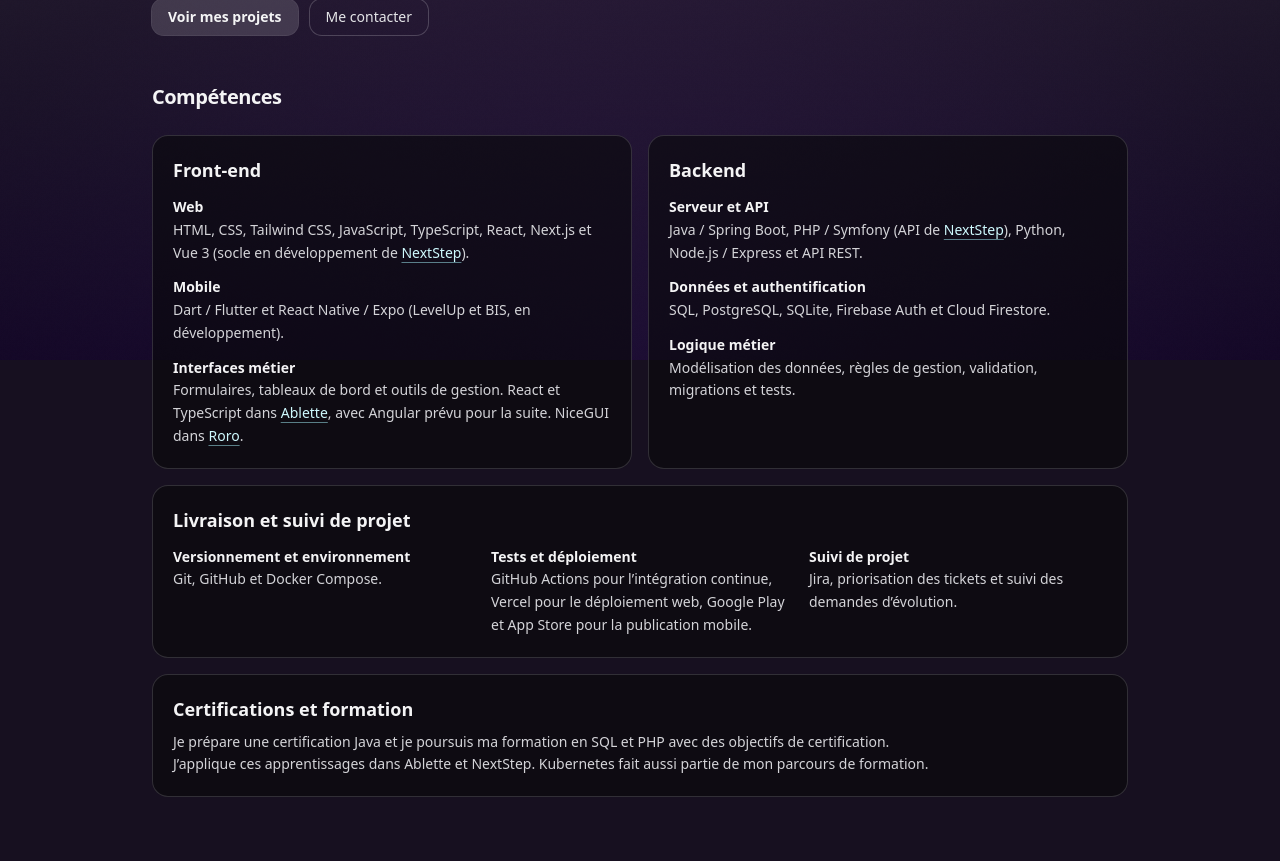
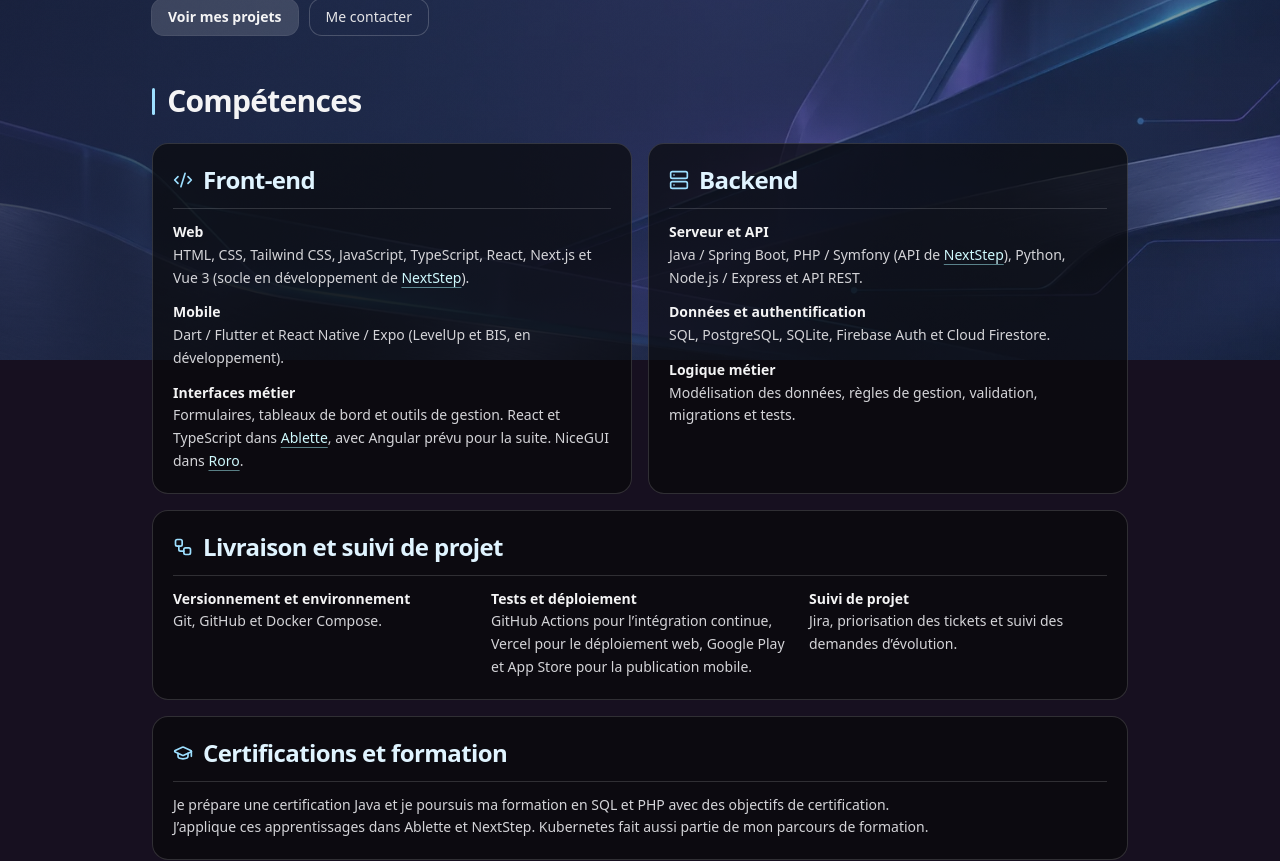
Before and after one commit to Laetitia-Bara/Portfolio, a Next.js app: page / in a window 1280 px wide. Shown: the part 440-1301 px from the top of the page. Built offline with nearby package versions, Linux system fonts and the light colour scheme.

Commit message:
Accentuer les titres et moderniser le fond Pro

```diff
--- a/src/app/globals.css
+++ b/src/app/globals.css
@@ -64,6 +64,14 @@ body::before {
     filter: blur(var(--wallpaper-blur));
 }
 
+body[data-theme="pro"]::before {
+    background:
+        linear-gradient(105deg, rgba(22, 30, 54, 0.78), rgba(28, 39, 67, 0.48) 55%, rgba(16, 30, 48, 0.24)),
+        linear-gradient(180deg, rgba(12, 19, 39, 0.08), rgba(13, 22, 41, 0.35)),
+        var(--wallpaper-url) center / cover no-repeat,
+        #243752;
+}
+
 /* Grain léger pour supprimer l'effet "bande" */
 body::after {
     content: "";
@@ -82,9 +90,11 @@ body[data-theme="pro"] {
     --accent-secondary: 0, 200, 255;
     --accent-tertiary: 180, 120, 255;
     --sparkle-opacity: 0.02;
-    --wallpaper-url: none;
+    --wallpaper-url: url("/wallpapers/pro-circuit.webp");
     --wallpaper-opacity: 0;
     --wallpaper-blur: 0px;
+    --section-accent: #9ddfff;
+    --panel-heading: #e0f4ff;
 }
 
 body[data-theme="unicorn"] {
@@ -97,6 +107,30 @@ body[data-theme="unicorn"] {
         /* ajuste 0.12 -> 0.35 selon lisibilité */
     --wallpaper-blur: 0px;
         /* ex: 6px si tu veux le “fondre” */
+    --section-accent: #f4a7e3;
+    --panel-heading: #ffe4f6;
+}
+
+@media (max-width: 639px) {
+    body[data-theme="pro"]::before {
+        background-position: center, center, 62% center;
+    }
+}
+
+.section-title::before {
+    content: "";
+    flex: 0 0 0.2rem;
+    height: 0.9em;
+    border-radius: 9999px;
+    background-color: var(--section-accent);
+}
+
+.skill-panel-title {
+    color: var(--panel-heading);
+}
+
+.skill-panel-title svg {
+    color: var(--section-accent);
 }
 
 /* UNICORN HERO TEXT */
--- a/src/app/page.tsx
+++ b/src/app/page.tsx
@@ -1,5 +1,6 @@
 import type { Metadata } from "next";
 import Link from "next/link";
+import { CodeXml, GraduationCap, Server, Workflow } from "lucide-react";
 import { FaGithub, FaLinkedin } from "react-icons/fa";
 import Container from "../components/Container";
 import ProjectGrid from "../components/ProjectGrid";
@@ -24,7 +25,10 @@ export const metadata: Metadata = {
 };
 
 const featuredProjects = projects.filter((project) => project.visibility === "featured");
-const panel = "min-w-0 rounded-2xl border border-white/15 bg-zinc-950/60 p-4 sm:p-5";
+const panel = "min-w-0 rounded-2xl border border-white/15 bg-zinc-950/70 p-4 sm:p-5";
+const panelTitle =
+  "skill-panel-title flex items-center gap-2.5 border-b border-white/15 pb-3 text-xl font-semibold tracking-tight sm:text-2xl";
+const panelIcon = "size-5 shrink-0";
 const projectLink =
   "rounded-sm font-medium text-cyan-100 underline decoration-cyan-200/50 underline-offset-4 hover:decoration-cyan-100";
 
@@ -74,7 +78,10 @@ export default function HomePage() {
       <Section id="competences" title="Compétences">
         <div className="grid gap-4 md:grid-cols-2">
           <section aria-labelledby="frontend-title" className={panel}>
-            <h3 id="frontend-title" className="text-lg font-semibold">Front-end</h3>
+            <h3 id="frontend-title" className={panelTitle}>
+              <CodeXml aria-hidden="true" focusable="false" className={panelIcon} />
+              Front-end
+            </h3>
             <dl className="mt-3 grid gap-3 text-sm leading-relaxed text-zinc-300">
               <div>
                 <dt className="font-semibold text-zinc-100">Web</dt>
@@ -101,7 +108,10 @@ export default function HomePage() {
           </section>
 
           <section aria-labelledby="backend-title" className={panel}>
-            <h3 id="backend-title" className="text-lg font-semibold">Backend</h3>
+            <h3 id="backend-title" className={panelTitle}>
+              <Server aria-hidden="true" focusable="false" className={panelIcon} />
+              Backend
+            </h3>
             <dl className="mt-3 grid gap-3 text-sm leading-relaxed text-zinc-300">
               <div>
                 <dt className="font-semibold text-zinc-100">Serveur et API</dt>
@@ -124,7 +134,10 @@ export default function HomePage() {
         </div>
 
         <section aria-labelledby="delivery-title" className={`mt-4 ${panel}`}>
-          <h3 id="delivery-title" className="text-lg font-semibold">Livraison et suivi de projet</h3>
+          <h3 id="delivery-title" className={panelTitle}>
+            <Workflow aria-hidden="true" focusable="false" className={panelIcon} />
+            Livraison et suivi de projet
+          </h3>
           <dl className="mt-3 grid gap-3 text-sm leading-relaxed text-zinc-300 md:grid-cols-3 md:gap-5">
             <div>
               <dt className="font-semibold text-zinc-100">Versionnement et environnement</dt>
@@ -145,8 +158,11 @@ export default function HomePage() {
         </section>
 
         <section aria-labelledby="training-title" className={`mt-4 ${panel}`}>
-          <h3 id="training-title" className="text-lg font-semibold">Certifications et formation</h3>
-          <p className="mt-2 max-w-3xl text-sm leading-relaxed text-zinc-300">
+          <h3 id="training-title" className={panelTitle}>
+            <GraduationCap aria-hidden="true" focusable="false" className={panelIcon} />
+            Certifications et formation
+          </h3>
+          <p className="mt-3 max-w-3xl text-sm leading-relaxed text-zinc-300">
             Je prépare une certification Java et je poursuis ma formation en SQL et PHP avec des
             objectifs de certification. J’applique ces apprentissages dans Ablette et NextStep.
             Kubernetes fait aussi partie de mon parcours de formation.
--- a/src/components/Section.tsx
+++ b/src/components/Section.tsx
@@ -15,7 +15,7 @@ export default function Section({
     <section id={id} className="scroll-mt-24 py-10 sm:py-12">
       <Container>
         <div className="mb-6">
-          <h2 className="text-xl font-semibold tracking-tight">{title}</h2>
+          <h2 className="section-title flex items-center gap-3 text-2xl font-bold tracking-tight sm:text-3xl">{title}</h2>
           {subtitle ? (
             <p className="mt-2 text-sm text-zinc-400">{subtitle}</p>
           ) : null}
```
Also changed, not shown: public/wallpapers/pro-circuit.webp (added).
